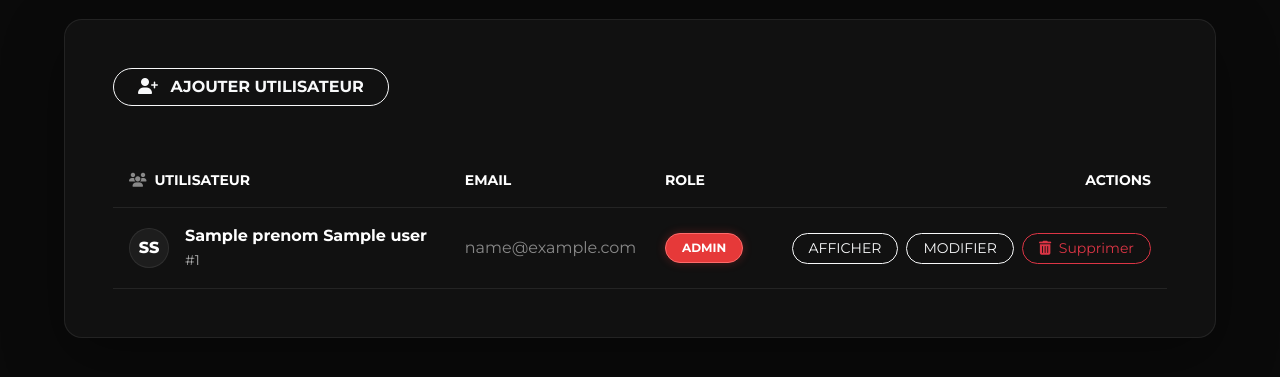
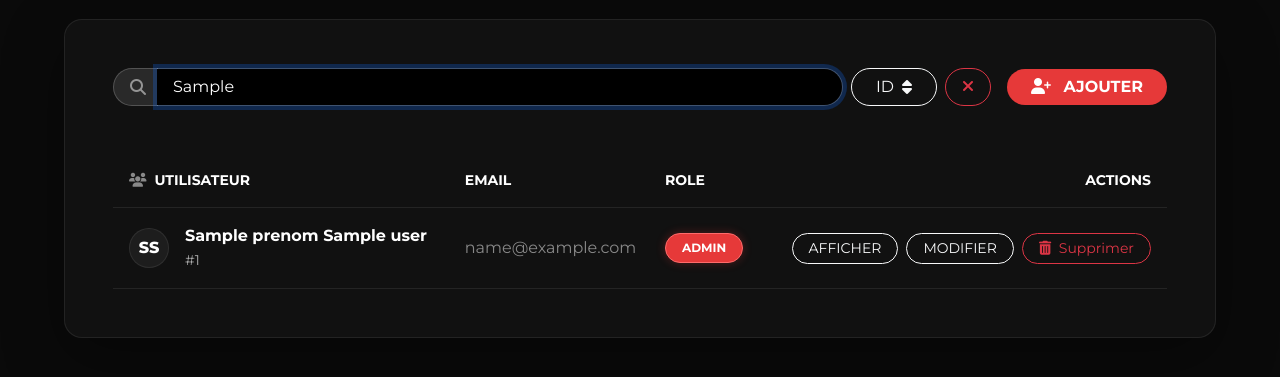
Before and after one commit to YChaffai/Esprit-PIDEV-3A47-2026-Bloodlink, a Symfony app: template templates/user/index.html.twig in a window 1280 px wide. Shown: the part 77-454 px from the top of the page. Run offline with Twig, Linux system fonts and the light colour scheme; the template is opened without the code that fills it: most values are stand-ins (such as "Sample title", 1, 10 or a date in 2020); some libraries are stand-ins or nearby versions.

Commit message:
fix(auth): fix user registration and improve admin dashboard UI

```diff
--- a/templates/user/index.html.twig
+++ b/templates/user/index.html.twig
@@ -6,13 +6,75 @@
 <div class="glass-card p-4 p-md-5">
 
     {# Top Navigation Bar #}
-    <div class="d-flex justify-content-between align-items-center mb-5">
-        <div class="d-flex align-items-center gap-3">
-            <a href="{{ path('app_user_new') }}" class="btn btn-outline-light rounded-pill px-4 fw-bold">
-                <i class="fa-solid fa-user-plus me-2"></i> AJOUTER UTILISATEUR
+    {# Top Navigation Bar #}
+    {# Top Navigation Bar #}
+    <div class="d-flex flex-column flex-md-row justify-content-between align-items-center gap-3 mb-5">
+        <div class="d-flex align-items-center gap-3 w-100">
+            {# Search Form #}
+            <form action="{{ path('app_user_index') }}" method="get" class="d-flex gap-2 flex-grow-1" id="searchForm">
+                <div class="input-group">
+                    <span class="input-group-text border-end-0 text-muted ps-3" style="border-radius: 50rem 0 0 50rem; border-color: rgba(255,255,255,0.2); background-color: rgba(255,255,255,0.1);">
+                        <i class="fa-solid fa-magnifying-glass text-white-50"></i>
+                    </span>
+                    <input type="text" name="q" value="{{ current_query }}" class="form-control text-white border-start-0 ps-3 search-input-placeholder-white"
+                           placeholder="Rechercher par nom, email ou ID..."
+                           id="searchInput"
+                           style="border-radius: 0 50rem 50rem 0; border-color: rgba(255,255,255,0.2); background-color: rgba(255,255,255,0.1); color: white !important;">
+                    {% if current_sort != 'id' %}
+                        <input type="hidden" name="sort" value="{{ current_sort }}">
+                        <input type="hidden" name="order" value="{{ current_order }}">
+                    {% endif %}
+                </div>
+
+                {# Sort Button - Styled like Filter #}
+                {% set next_order = (current_sort == 'id' and current_order == 'ASC') ? 'DESC' : 'ASC' %}
+                <a href="{{ path('app_user_index', { 'q': current_query, 'sort': 'id', 'order': next_order }) }}"
+                   class="btn btn-outline-light rounded-pill px-4 d-flex align-items-center gap-2"
+                   style="white-space: nowrap;">
+                    ID
+                    {% if current_sort == 'id' %}
+                        <i class="fa-solid fa-arrow-{{ current_order == 'ASC' ? 'up' : 'down' }}"></i>
+                    {% else %}
+                        <i class="fa-solid fa-sort"></i>
+                    {% endif %}
+                </a>
+
+                {% if current_query %}
+                    <a href="{{ path('app_user_index') }}" class="btn btn-outline-danger rounded-pill px-3" title="Effacer la recherche">
+                        <i class="fa-solid fa-xmark"></i>
+                    </a>
+                {% endif %}
+            </form>
+        </div>
+
+        <div class="d-flex align-items-center gap-2 flex-shrink-0">
+            <a href="{{ path('app_user_new') }}" class="btn btn-primary rounded-pill px-4 fw-bold" style="background-color: var(--primary); border: none;">
+                <i class="fa-solid fa-user-plus me-2"></i> AJOUTER
             </a>
         </div>
     </div>
+
+    <script>
+        const searchInput = document.getElementById('searchInput');
+        const searchForm = document.getElementById('searchForm');
+        let timeout = null;
+
+        searchInput.addEventListener('input', function() {
+            clearTimeout(timeout);
+            timeout = setTimeout(function() {
+                searchForm.submit();
+            }, 500); // 500ms debounce
+        });
+
+        // Focus input on load if there's a query
+        if (searchInput.value) {
+            searchInput.focus();
+            // Move cursor to end
+            const val = searchInput.value;
+            searchInput.value = '';
+            searchInput.value = val;
+        }
+    </script>
 
     {# Table #}
     <div class="table-responsive">
@@ -95,5 +157,11 @@
 
     /* Ensure all text in table respects the white theme */
     .table thead th { border: none; }
+
+    /* Search Input Placeholder Visibility */
+    .search-input-placeholder-white::placeholder {
+        color: rgba(255, 255, 255, 0.7) !important;
+        opacity: 1; /* Firefox */
+    }
 </style>
 {% endblock %}
```
Also changed, not shown: src/Controller/UserController.php (+11 -2 lines), src/Repository/UserRepository.php (+26 -0 lines), templates/security/register.html.twig (+0 -19 lines).
